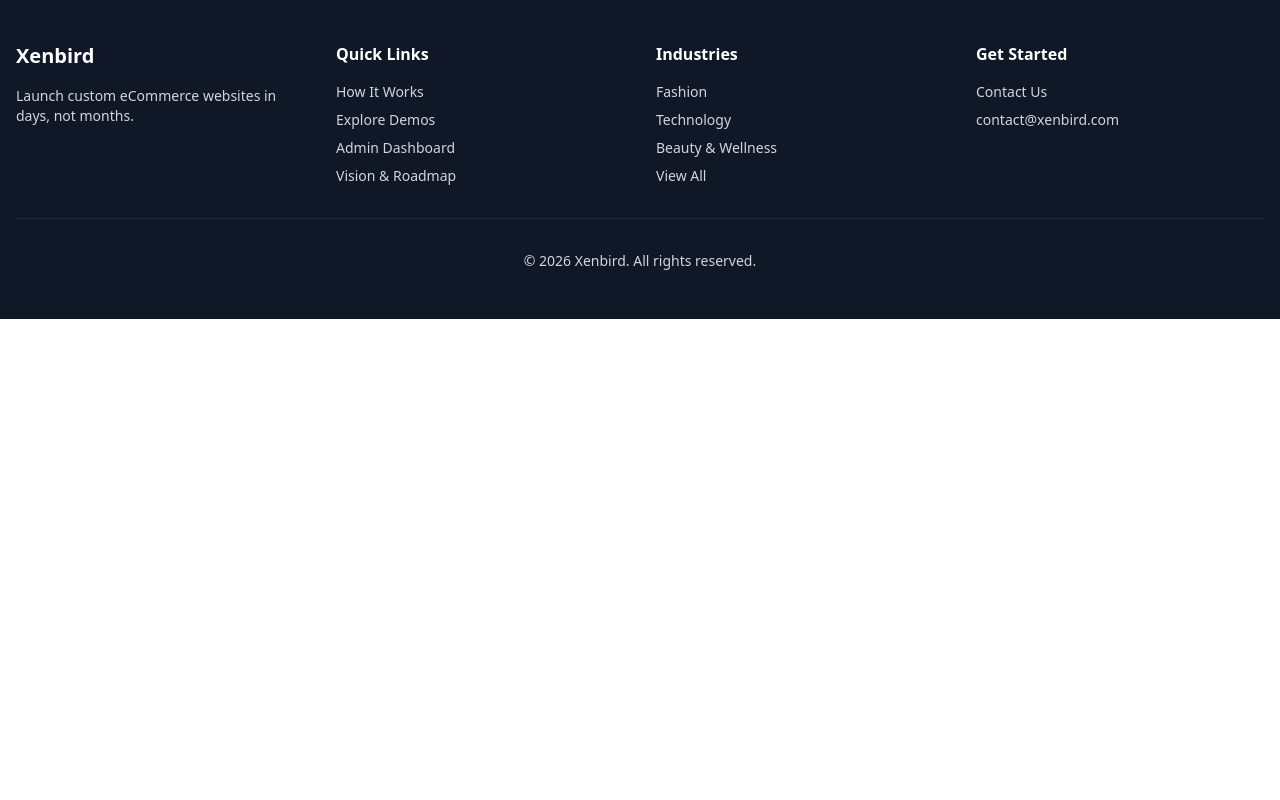
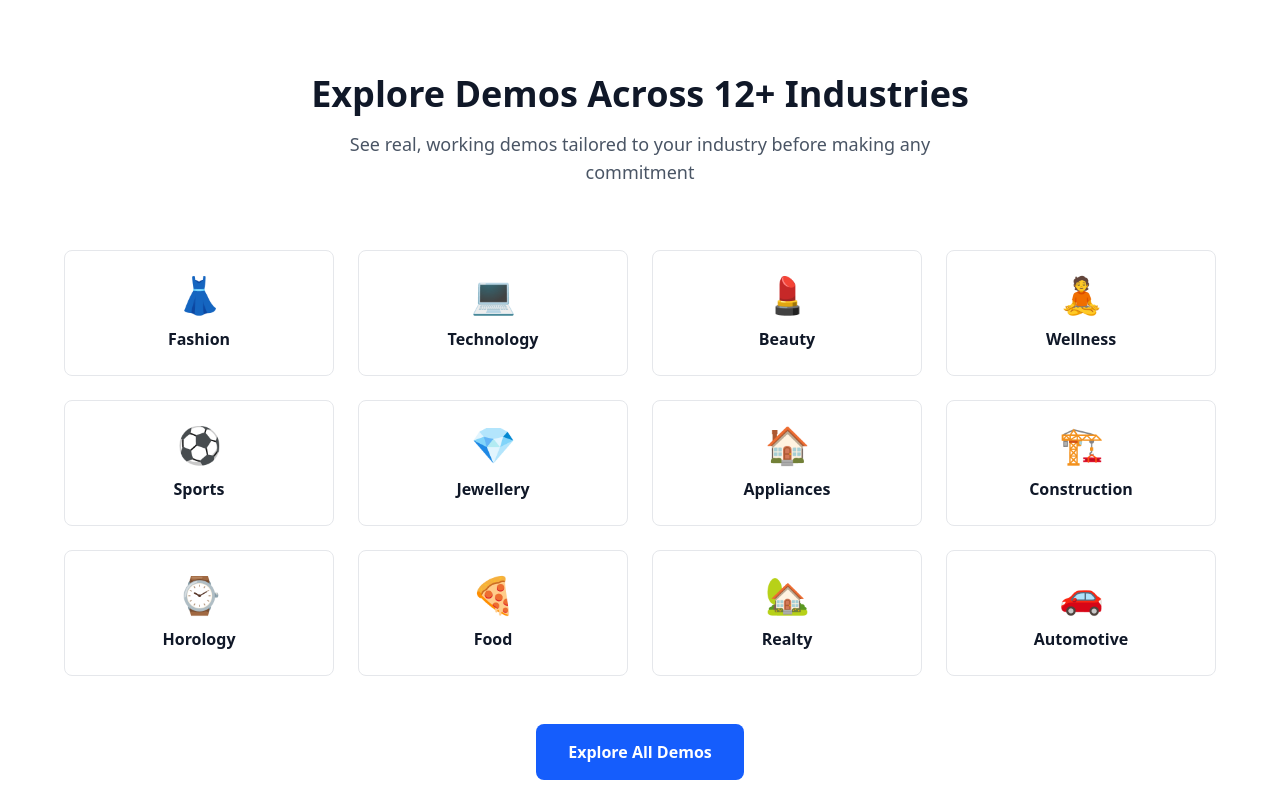
Before and after one commit to vichithchamodya/Xenbird-Marketing-Website, a Next.js app: page / in a window 1280 px wide. Shown: the part 2420-3220 px from the top of the page. Before the commit the page ends 2739 px from the top, so only its background shows below. Built offline with nearby package versions, Linux system fonts and the light colour scheme.

Commit message:
create industries teaser section

```diff
--- a/src/app/page.tsx
+++ b/src/app/page.tsx
@@ -1,6 +1,7 @@
 import Hero from "@/components/sections/Hero";
 import ValueProposition from "@/components/sections/ValueProposition";
 import HowItWorksPreview from "@/components/sections/HowItWorksPreview";
+import DemosTeaser from "@/components/sections/DemosTeaser";
 
 export default function Home() {
   return (
@@ -8,6 +9,7 @@
       <Hero />
       <ValueProposition />
       <HowItWorksPreview />
+      <DemosTeaser />
     </>
   );
 }
--- /dev/null
+++ b/src/components/sections/DemosTeaser.tsx
@@ -0,0 +1,58 @@
+import Link from "next/link";
+
+export default function DemosTeaser() {
+  const industries = [
+    { name: "Fashion", icon: "👗", slug: "fashion" },
+    { name: "Technology", icon: "💻", slug: "technology" },
+    { name: "Beauty", icon: "💄", slug: "beauty" },
+    { name: "Wellness", icon: "🧘", slug: "wellness" },
+    { name: "Sports", icon: "⚽", slug: "sports" },
+    { name: "Jewellery", icon: "💎", slug: "jewellery" },
+    { name: "Appliances", icon: "🏠", slug: "appliances" },
+    { name: "Construction", icon: "🏗️", slug: "construction" },
+    { name: "Horology", icon: "⌚", slug: "horology" },
+    { name: "Food", icon: "🍕", slug: "food" },
+    { name: "Realty", icon: "🏡", slug: "realty" },
+    { name: "Automotive", icon: "🚗", slug: "automotive" },
+  ];
+
+  return (
+    <section className="py-20 bg-white">
+      <div className="container mx-auto px-4">
+        <div className="text-center mb-16">
+          <h2 className="text-3xl md:text-4xl font-bold text-gray-900 mb-4">
+            Explore Demos Across 12+ Industries
+          </h2>
+          <p className="text-lg text-gray-600 max-w-2xl mx-auto">
+            See real, working demos tailored to your industry before making any
+            commitment
+          </p>
+        </div>
+
+        <div className="grid grid-cols-2 md:grid-cols-3 lg:grid-cols-4 gap-6 max-w-6xl mx-auto mb-12">
+          {industries.map((industry) => (
+            <Link
+              key={industry.slug}
+              href={`/demos/${industry.slug}`}
+              className="p-6 border border-gray-200 rounded-lg text-center hover:shadow-lg hover:border-blue-600 transition-all group"
+            >
+              <div className="text-4xl mb-3">{industry.icon}</div>
+              <h3 className="font-semibold text-gray-900 group-hover:text-blue-600 transition-colors">
+                {industry.name}
+              </h3>
+            </Link>
+          ))}
+        </div>
+
+        <div className="text-center">
+          <Link
+            href="/demos"
+            className="inline-block bg-blue-600 text-white px-8 py-4 rounded-lg font-semibold hover:bg-blue-700 transition-colors"
+          >
+            Explore All Demos
+          </Link>
+        </div>
+      </div>
+    </section>
+  );
+}
```
